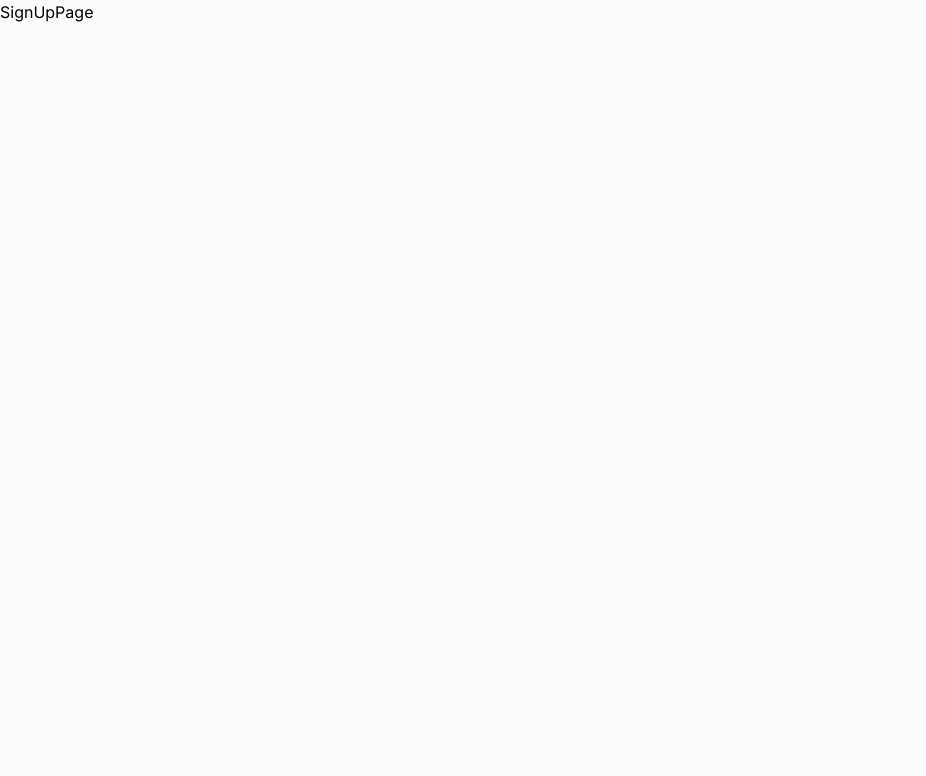
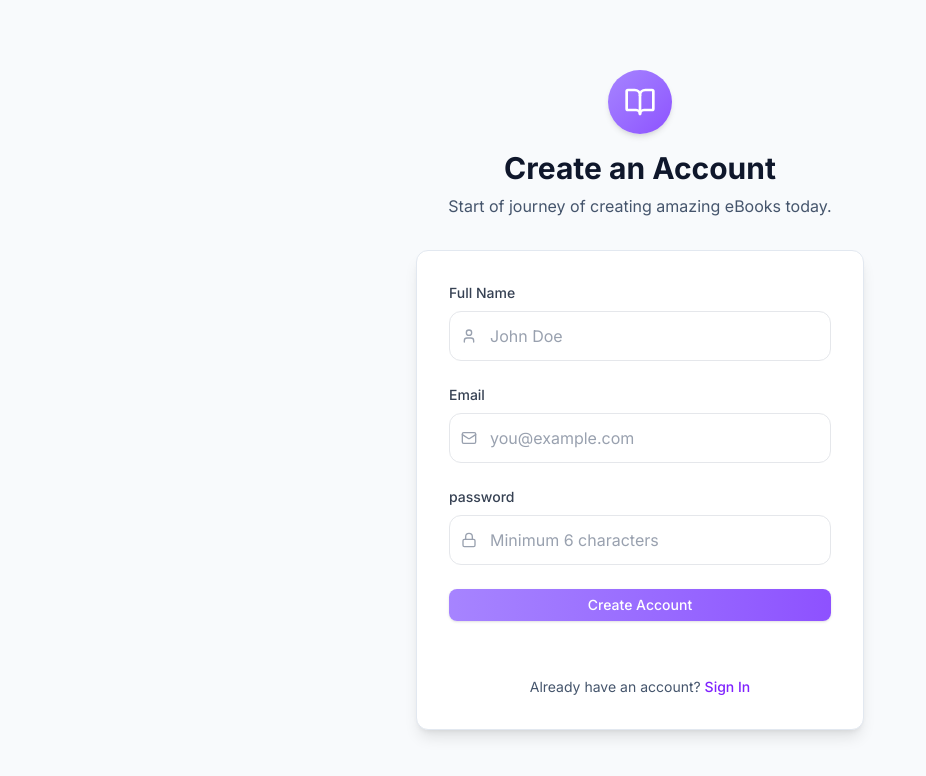
Before and after one commit to Amanps1/AI-eBook-Generator, a React (Vite) app in the folder frontend/: page /signup in a window 1280 px wide. Shown: the top 776 px of the page, without its empty margins (0-926 px from the left). Built offline with nearby package versions, Linux system fonts and the light colour scheme; a web font is replaced by a local one.

Commit message:
Updated authentication and dashboard components

```diff
--- a/frontend/src/components/auth/ProtectRoutes.jsx
+++ b/frontend/src/components/auth/ProtectRoutes.jsx
@@ -1,9 +1,9 @@
 import React, { Children } from 'react'
 import { Navigate, useLocation } from 'react-router-dom';
 import BeatLoader from "react-spinners/BeatLoader";
+import { useAuth } from '../../context/AuthContext';
 const ProtectRoutes = ({children}) => {
-  const isAuthenticated=false;
-  const loading=false;
+  const { isAuthenticated, loading } = useAuth();
   const location=useLocation();
 
   if(loading){
--- a/frontend/src/components/layout/DashboardLayout.jsx
+++ b/frontend/src/components/layout/DashboardLayout.jsx
@@ -1,8 +1,55 @@
-import React from 'react'
+import { useState, useEffect, use } from "react"
+import {Album} from "lucide-react"
+import {Link} from "react-router-dom"
+import {useAuth} from "../../context/AuthContext"
+import ProfileDropdown from "./ProfileDropDown"
 
-const DashboardLayout = () => {
+const DashboardLayout = ({ children }) => {
+  const {user, logout} = useAuth()
+  const [profileDropdownOpen, setProfileDropdownOpen] = useState(false)
+  useEffect(() => {
+    const handleClickOutside = (event) => {
+      if (!event.target.closest(".profile-dropdown")) {
+        setProfileDropdownOpen(false)
+      }
+    }
+    document.addEventListener("click", handleClickOutside);
+    return () => {
+      document.removeEventListener("click", handleClickOutside)
+    }
+  }, [profileDropdownOpen])
+
   return (
-    <div>DashboardLayout</div>
+    <div className="flex h-screen bg-gray-50">
+      <div className="flex-1 flex flex-col ">
+        <header className="bg-white/80 backdrop-blur-sm border-b border-gray-200 h-16 flex items-center justify-between px-6 sticky top-0 z-30">
+          <div className="flex items-center space-x-4">
+            <Link className="flex items-center space-x-3" to="/dashboard">
+              <div className="h-8 w-8 bg-gradient-to-br from-violet-400 to-violet-500 rounded-lg flex items-center justify-center">
+                <Album className="" />
+              </div>
+              <span className="">AI eBook Creator</span>
+            </Link>
+          </div>
+
+          <div className="">
+            <ProfileDropdown isOpen={profileDropdownOpen}
+            onToggle={(e)=>{
+              e.stopPropagation();
+              setProfileDropdownOpen(!profileDropdownOpen)
+            }}
+            avatar={user?.avatar || ""}
+            companyName={user?.name || ""}
+            email={user?.email || ""}
+            onLogout={logout}
+            />
+
+          </div>
+        </header>
+
+        <main className="">{children}</main>
+      </div>
+    </div>
   )
 }
 
--- a/frontend/src/context/AuthContext.jsx
+++ b/frontend/src/context/AuthContext.jsx
@@ -13,7 +13,7 @@ export const useAuth=()=>{
 export const AuthProvider=({children})=>{
     const [user, setUser]=useState(null);
     const [loading, setLoading]=useState(true);
-    const [isauthenticated,setIsAuthenticated]=useState(false);
+    const [isAuthenticated,setIsAuthenticated]=useState(false);
 
     useEffect(()=>{
         checkAuthStatus();
@@ -61,7 +61,7 @@ export const AuthProvider=({children})=>{
     const value={
         user,
         loading,
-        isauthenticated,
+        isAuthenticated,
         login,
         logout,
         updateUser
--- a/frontend/src/pages/DashboardPage.jsx
+++ b/frontend/src/pages/DashboardPage.jsx
@@ -1,8 +1,62 @@
 import React from 'react'
+import {useState, useEffect} from 'react'
+import {Link, useNavigate} from 'react-router-dom'
+import {toast} from 'react-hot-toast'
+import {Plus, Book} from 'lucide-react'
+import DashboardLayout from '../components/layout/DashboardLayout'
+import {useAuth} from '../context/AuthContext'
+import Button from '../components/ui/Button'
+import axiosInstance from '../utils/axosinstance'
+import {API_PATH} from '../utils/apiPaths'
 
 const DashboardPage = () => {
+  const [books,setBooks]=useState([])
+  const [isLoading,setIsLoading]=useState(false)
+  const [isCreateModelOpen,setIsCreateModelOpen]=useState(false)
+  const [bookToDelete,setBookToDelete]=useState(null)
+  const {user}=useAuth()
+  const navigate=useNavigate()
+  useEffect(() => {
+    const fetchBooks = async () => {
+      setIsLoading(true)
+      try {
+        const response = await axiosInstance.get(API_PATH.BOOKS.GET_BOOKS)
+        setBooks(response.data)
+      } catch (error) {
+        toast.error(error.response?.data?.message || 'Something went wrong. Please try again.')
+      } finally {
+        setIsLoading(false)
+      }
+    };
+    fetchBooks();
+  }, [])
+
+  const handleDeleteBook = async (bookId) => {
+    if(!bookToDelete) return;
+  }
+
+  const handleCreateBookClick=()=>{
+    setIsCreateModelOpen(true)
+  }
+
+  const handleBookCreated=(bookId)=>{
+    setIsCreateModelOpen(false)
+    navigate(`/editor/${bookId}`)
+  }
   return (
-    <div>DashboardPage</div>
+    <DashboardLayout>
+      <div className='container mx-auto p-6'>
+        <div className='flex items-center justify-between mb-8'>
+          <div>
+            <h1 className='text-lg font-bold text-slate-900'>All eBooks</h1>
+            <p className='text-[13px] text-slate-600 mt-1'>Create, edit, and manage all your AI-generated eBooks</p>
+          </div>
+          <Button className='whitespace-nowrap' onClick={handleCreateBookClick} icon={Plus}>
+            Create New eBooks
+          </Button>
+        </div>
+      </div>
+    </DashboardLayout>
   )
 }
 
--- a/frontend/src/pages/LoginPage.jsx
+++ b/frontend/src/pages/LoginPage.jsx
@@ -2,7 +2,7 @@ import React from 'react'
 import { useState } from 'react'
 import {Link, useNavigate} from 'react-router-dom'
 import {Mail, Lock, BookOpen} from 'lucide-react'
-
+import {toast} from 'react-hot-toast'
 import InputField from '../components/ui/InputField'
 import Button from '../components/ui/Button'
 import {useAuth} from '../context/AuthContext'
@@ -25,7 +25,18 @@ const LoginPage = () => {
     e.preventDefault()
     setIsLoading(true)
     try {
+      const response = await axiosInstance.post(API_PATH.AUTH.LOGIN, formData)
+      const {token}=response.data;
 
+      //Fetch profile to get the user details
+      const profileResponse = await axiosInstance.get(API_PATH.AUTH.GET_PROFILE, {
+        headers: {
+          Authorization: `Bearer ${token}`
+        }
+      })
+      login(profileResponse.data, token)
+      toast.success('Login successful!')
+      navigate('/dashboard/')
     } catch (error) {
       localStorage.clear()
       console.error(error.respinse?.data?.message || 'Something went wrong. Please try again.')
--- a/frontend/src/pages/SignUpPage.jsx
+++ b/frontend/src/pages/SignUpPage.jsx
@@ -1,8 +1,77 @@
-import React from 'react'
+import {useState} from 'react'
+import {Link, useNavigate} from 'react-router-dom'
+import {Mail, Lock, User, BookOpen} from 'lucide-react'
+import {toast} from 'react-hot-toast'
+import InputField from '../components/ui/InputField'
+import Button from '../components/ui/Button'
+import {useAuth} from '../context/AuthContext'
+import axiosInstance from '../utils/axosinstance'
+import {API_PATH} from '../utils/apiPaths'
 
 const SignUpPage = () => {
+  const [formData, setFormData] = useState({
+    name: '',
+    email: '',
+    password: '',
+  });
+  const [isLoading, setIsLoading] = useState(false)
+  const {login} = useAuth()
+  const navigate = useNavigate()
+
+  const handleChange = (e) => {
+    setFormData({ ...formData, [e.target.name]: e.target.value })
+  }
+
+  const handleSubmit =async (e) =>{
+    e.preventDefault()
+    setIsLoading(true)
+    try {
+      const response = await axiosInstance.post(API_PATH.AUTH.REGISTER, formData)
+      const {token}=response.data;
+
+      //Fetch profile to get the user details
+      const profileResponse = await axiosInstance.get(API_PATH.AUTH.GET_PROFILE, {
+        headers: {
+          Authorization: `Bearer ${token}`
+        }
+      })
+      login(profileResponse.data, token)
+      toast.success('Account created successfully!')
+      navigate('/dashboard/')
+    } catch (error) {
+      toast.error(error.response?.data?.message || 'Something went wrong. Please try again.')
+    }finally{
+      setIsLoading(false)
+    }
+  }
   return (
-    <div>SignUpPage</div>
+    <div className='min-h-screen bg-slate-50 flex items-center justify-center p-4'>
+      <div className='w-full max-w-md'>
+        <div className='text-center mb-8'>
+          <div className='inline-flex items-center justify-center w-16 h-16 bg-gradient-to-br from-violet-400 to-violet-500 rounded-full mb-4 shadow-md'>
+            <BookOpen className='w-8 h-8 text-white'/>
+          </div>
+          <h1 className='text-3xl font-bold text-slate-900'>Create an Account</h1>
+          <p className='text-slate-600 mt-2'>Start of journey of creating amazing eBooks today.</p>
+        </div>
+
+        <div className='bg-white border border-slate-200 rounded-xl p-8 shadow-lg'>
+          <form onSubmit={handleSubmit} className='space-y-6'>
+            <InputField  label="Full Name" name="name" type="text" placeholder="John Doe" icon={User} value={formData.name} onChange={handleChange} required/>
+            <InputField  label="Email" name="email" type="email" placeholder="you@example.com" icon={Mail} value={formData.email} onChange={handleChange} required/>
+            <InputField label="password" name="password" type="password" placeholder="Minimum 6 characters" icon={Lock} value={formData.password} onChange={handleChange} required/>
+            <Button type="submit" isLoading={isLoading} className="w-full">
+              Create Account
+            </Button>
+
+            <p className='text-center text-sm text-slate-600 mt-8'>
+              Already have an account? <Link to="/login" className='font-medium text-violet-600 hover:text-violet-700'>Sign In</Link>
+            </p>
+
+          </form>
+        </div>
+      </div>
+    </div>
   )
 }
 
```
